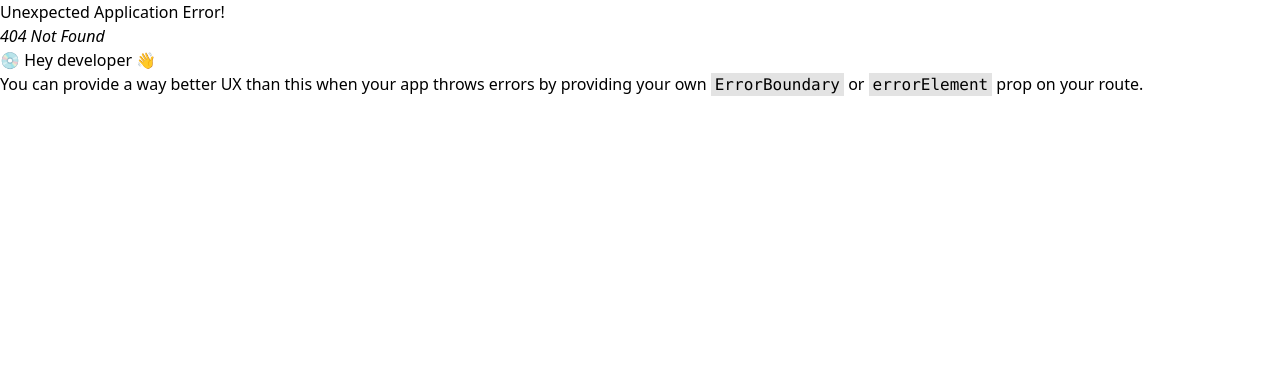
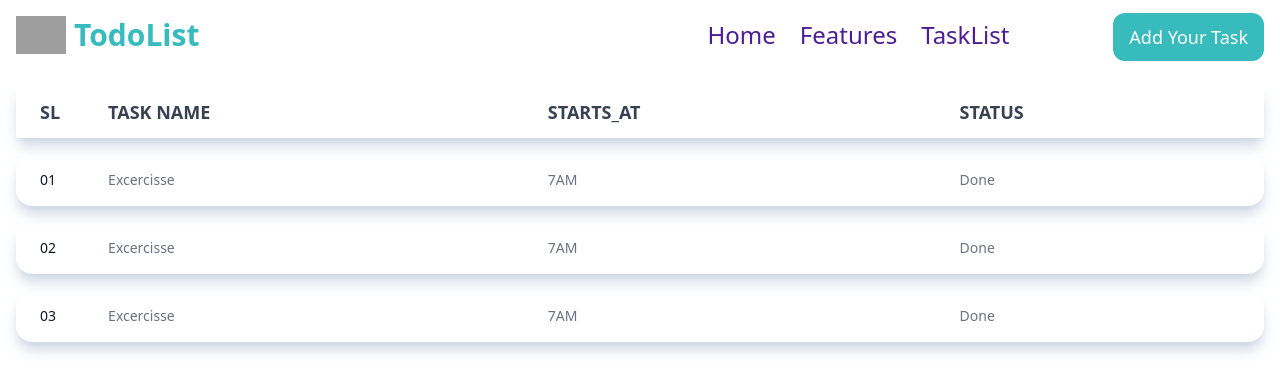
Before and after one commit to afrojaakter032/reactjs-todo, a React (Vite) app: page /tasks/list in a window 1280 px wide. Before the commit this address had no page. Shown: the top 392 px of the page. Built offline with nearby package versions, Linux system fonts and the light colour scheme; grey boxes are pictures that could not be loaded.

Commit message:
task page and routing create

```diff
--- a/src/pages/Home/Home.jsx
+++ b/src/pages/Home/Home.jsx
@@ -12,7 +12,7 @@ function Home() {
                                 <div className="text-7xl text-center text-[#38BBBC] p-3">Organize your work and life, finally.</div>
                                 <div className="flex items-center justify-center mt-10">
                                     {/* <Link className="rounded-xl bg-orange-600  p-5 text-white" to ="/tasklist">Add Your Task</Link> */}
-                                    <Link to ="/addtask" class="relative inline-block text-lg group">
+                                    <Link to ="/tasks/create" class="relative inline-block text-lg group">
                                     <span class="relative z-10 block px-5 py-3 overflow-hidden font-medium leading-tight text-[#38BBBC] transition-colors duration-300 ease-out border-2 border-[#38BBBC] rounded-lg group-hover:text-white">
                                     <span class="absolute inset-0 w-full h-full px-5 py-3 rounded-lg bg-gray-50"></span>
                                     <span class="absolute left-0 w-48 h-48 -ml-2 transition-all duration-300 origin-top-right -rotate-90 -translate-x-full translate-y-12 bg-[#38BBBC] group-hover:-rotate-180 ease"></span>
--- a/src/pages/Tasklist/Tasklist.jsx
+++ /dev/null
@@ -1,97 +0,0 @@
-import Layout from "../../components/Layout/Layout";
-
-function Tasklist() {
-    return (
-        <>
-        <Layout>
-            {/* <table className="w-full font-light dark:text-white">
-                <thead className="border-b border-neutral-200 font-medium">
-                    <tr>
-                        <th className="text-left px-6 py-4 w-[50px]">SL</th>
-                        <th className="text-left px-6 py-4">Task Name</th>
-                        <th className="text-left px-6 py-4">Starts_at</th>
-                        <th className="text-left px-6 py-4">Status</th>
-                    </tr>
-                </thead>
-                <tbody>
-                    <tr className="border-b dark:border-white/10">
-                        <td className="text-left px-6 py-4">01</td>
-                        <td className="text-left px-6 py-4">Excercise</td>
-                        <td className="text-left px-6 py-4">10 AM</td>
-                        <td className="text-left px-6 py-4">Done</td>
-                    </tr>
-                </tbody>
-            </table> */}
-
-
-            <div class=" bg-red-700 w-full">
-                <table class="w-full text-sm text-left rtl:text-right text-gray-500 ">
-                    <thead class="text-xs text-gray-700 uppercase">
-                        <tr>
-                            <th class="px-6 py-3">
-                                TABLE
-                            </th>
-                            <th class="px-6 py-3">
-                                TIME
-                            </th>
-                            <th class="px-6 py-3">
-                                QUERY TIME
-                            </th>
-                            <th class="px-6 py-3">
-                                TOTAL QURIES
-                            </th>
-                            <th class="px-6 py-3">
-                                CREATED AT
-                            </th>
-                        </tr>
-                    </thead>
-                    <tbody>
-                        <tr class="border-b border-gray-200">
-                            <td class="px-6 py-4 font-medium text-gray-900">
-                                Default
-                            </td>
-                            <td class="px-6 py-4">
-                                7ms
-                            </td>
-                            <td class="px-6 py-4">
-                                3.59 ms
-                            </td>
-                            <td class="px-6 py-4">
-                                2
-                            </td>
-                            <td class="px-6 py-4">
-                                7 minitues ago
-                            </td>
-                        </tr>
-                        <tr class="border-b border-gray-200">
-                            <td class="px-6 py-4 font-medium text-gray-900">
-                                Default
-                            </td>
-                            <td class="px-6 py-4">
-                                7ms
-                            </td>
-                            <td class="px-6 py-4">
-                                4.59 ms
-                            </td>
-                            <td class="px-6 py-4">
-                                2
-                            </td>
-                            <td class="px-6 py-4">
-                                10 minitues ago
-                            </td>
-                        </tr>
-
-                    </tbody>
-                </table>
-</div>
-        </Layout>
-        </>
-    )
-}
-
-
-
-
-
-
-export default Tasklist;
--- a/src/pages/Addtask/Addtask.jsx
+++ b/src/pages/Tasks/TaskCreate.jsx
@@ -2,7 +2,7 @@ import { Link } from "react-router-dom";
 import Layout from "../../components/Layout/Layout";
 
 
-function Addtask() {
+function TaskCreate() {
     return (
         <>
             <Layout>
@@ -23,24 +23,9 @@ function Addtask() {
                             </div>
                         </form>
                         <div className="flex items-center justify-center mt-5 space-x-4">
-                            <Link to="/tasklist" className="bg-[#38BBBC] text-white text-center w-full text-lg font-bold py-2 px-4 rounded">Submit</Link>
-                            <button className="bg-red-500 text-white w-full text-lg font-bold py-2 px-4 rounded">Cancel</button>
+                            <Link to="/tasks/list" className="bg-[#38BBBC] text-white text-center w-full text-lg font-bold py-2 px-4 rounded">Submit</Link>
+                            <Link to="/tasks/list" className="bg-red-500 text-white text-center w-full text-lg font-bold py-2 px-4 rounded">Cancel</Link>
                         </div>
-                    </div>
-                </div>
-
-                <div class="flex flex-col items-center justify-center min-h-screen space-y-4 bg-gray-100 p-4">
-                    <div class="w-64 bg-blue-500 text-white p-4">
-                        This div has a fixed width of 16rem (64 pixels).
-                    </div>
-                    <div class="max-w-sm bg-green-500 text-white p-4">
-                        This div can be at most 24rem (96 pixels) wide. Resize the window to see the effect.
-                    </div>
-                    <div class="min-w-32 bg-red-500 text-white p-4">
-                        This div will be at least 8rem (32 pixels) wide. Resize the window to see the effect.
-                    </div>
-                    <div class="w-32 max-w-sm min-w-16 bg-purple-500 text-white p-4">
-                        This div has a fixed width of 8rem (32 pixels), can grow up to 24rem (96 pixels), and shrink to 4rem (16 pixels).
                     </div>
                 </div>
             </Layout>
@@ -48,4 +33,4 @@ function Addtask() {
     )
 }
 
-export default Addtask;
+export default TaskCreate;
--- /dev/null
+++ b/src/pages/Tasks/TaskList.jsx
@@ -0,0 +1,112 @@
+import Layout from "../../components/Layout/Layout";
+
+function TaskList() {
+    return (
+        <>
+        <Layout>
+            {/* <table className="w-full font-light dark:text-white">
+                <thead className="border-b border-neutral-200 font-medium">
+                    <tr>
+                        <th className="text-left px-6 py-4 w-[50px]">SL</th>
+                        <th className="text-left px-6 py-4">Task Name</th>
+                        <th className="text-left px-6 py-4">Starts_at</th>
+                        <th className="text-left px-6 py-4">Status</th>
+                    </tr>
+                </thead>
+                <tbody>
+                    <tr className="border-b dark:border-white/10">
+                        <td className="text-left px-6 py-4">01</td>
+                        <td className="text-left px-6 py-4">Excercise</td>
+                        <td className="text-left px-6 py-4">10 AM</td>
+                        <td className="text-left px-6 py-4">Done</td>
+                    </tr>
+                    <tr className="border-b dark:border-white/10">
+                        <td className="text-left px-6 py-4">02</td>
+                        <td className="text-left px-6 py-4">Excercise</td>
+                        <td className="text-left px-6 py-4">10 AM</td>
+                        <td className="text-left px-6 py-4">Done</td>
+                    </tr>
+                    <tr className="border-b dark:border-white/10">
+                        <td className="text-left px-6 py-4">03</td>
+                        <td className="text-left px-6 py-4">Excercise</td>
+                        <td className="text-left px-6 py-4">10 AM</td>
+                        <td className="text-left px-6 py-4">Done</td>
+                    </tr>
+                </tbody>
+            </table> */}
+
+
+            <div class="w-full">
+                <div className="container mx-auto px-4">
+                <div className="">
+                    <table class="w-full text-sm text-left text-gray-500 border-spacing-y-4 border-separate">
+                        <thead class="text-gray-700 uppercase font-bold text-lg shadow-lg shadow-slate-300">
+                            <tr className="">
+                            <th class="px-6 py-3 rounded-l-2xl w-[50px]">
+                                    SL
+                                </th>
+                                <th class="px-6 py-3 rounded-l-2xl">
+                                    Task Name
+                                </th>
+                                <th class="px-6 py-3">
+                                    Starts_At
+                                </th>
+                                <th class="px-6 py-3">
+                                    Status
+                                </th>
+                            </tr>
+                        </thead>
+                        <tbody className="">
+                            <tr class="shadow-lg shadow-slate-300 rounded-2xl">
+                                <td class="px-6 py-4 font-medium text-gray-900 rounded-l-2xl">
+                                    01
+                                </td>
+                                <td class="px-6 py-4">
+                                    Excercisse
+                                </td>
+                                <td class="px-6 py-4">
+                                    7AM
+                                </td>
+                                <td class="px-6 py-4">
+                                    Done
+                                </td>
+                            </tr>
+                            <tr class="shadow-lg shadow-slate-300 rounded-2xl">
+                                <td class="px-6 py-4 font-medium text-gray-900 rounded-l-2xl">
+                                    02
+                                </td>
+                                <td class="px-6 py-4">
+                                    Excercisse
+                                </td>
+                                <td class="px-6 py-4">
+                                    7AM
+                                </td>
+                                <td class="px-6 py-4">
+                                    Done
+                                </td>
+                            </tr>
+                            <tr class="shadow-lg shadow-slate-300 rounded-2xl">
+                                <td class="px-6 py-4 font-medium text-gray-900 rounded-l-2xl">
+                                    03
+                                </td>
+                                <td class="px-6 py-4">
+                                    Excercisse
+                                </td>
+                                <td class="px-6 py-4">
+                                    7AM
+                                </td>
+                                <td class="px-6 py-4">
+                                    Done
+                                </td>
+                            </tr>
+                        </tbody>
+                    </table>
+                </div>
+                </div>
+            </div>
+        </Layout>
+        </>
+    )
+}
+
+export default TaskList;
```
Also changed, not shown: src/App.jsx (+7 -6 lines), src/pages/Tasks/TaskEdit.jsx (added).
